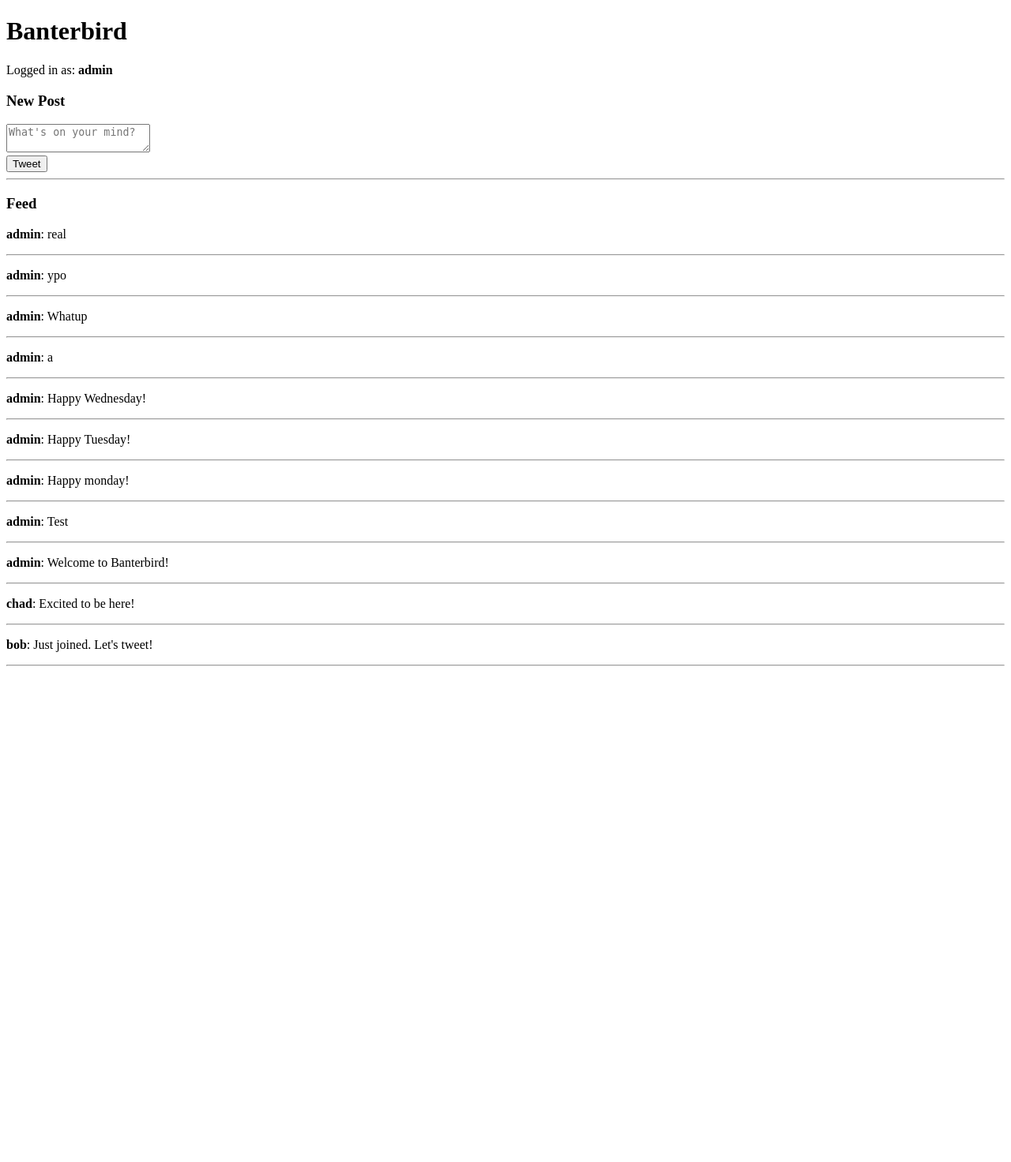
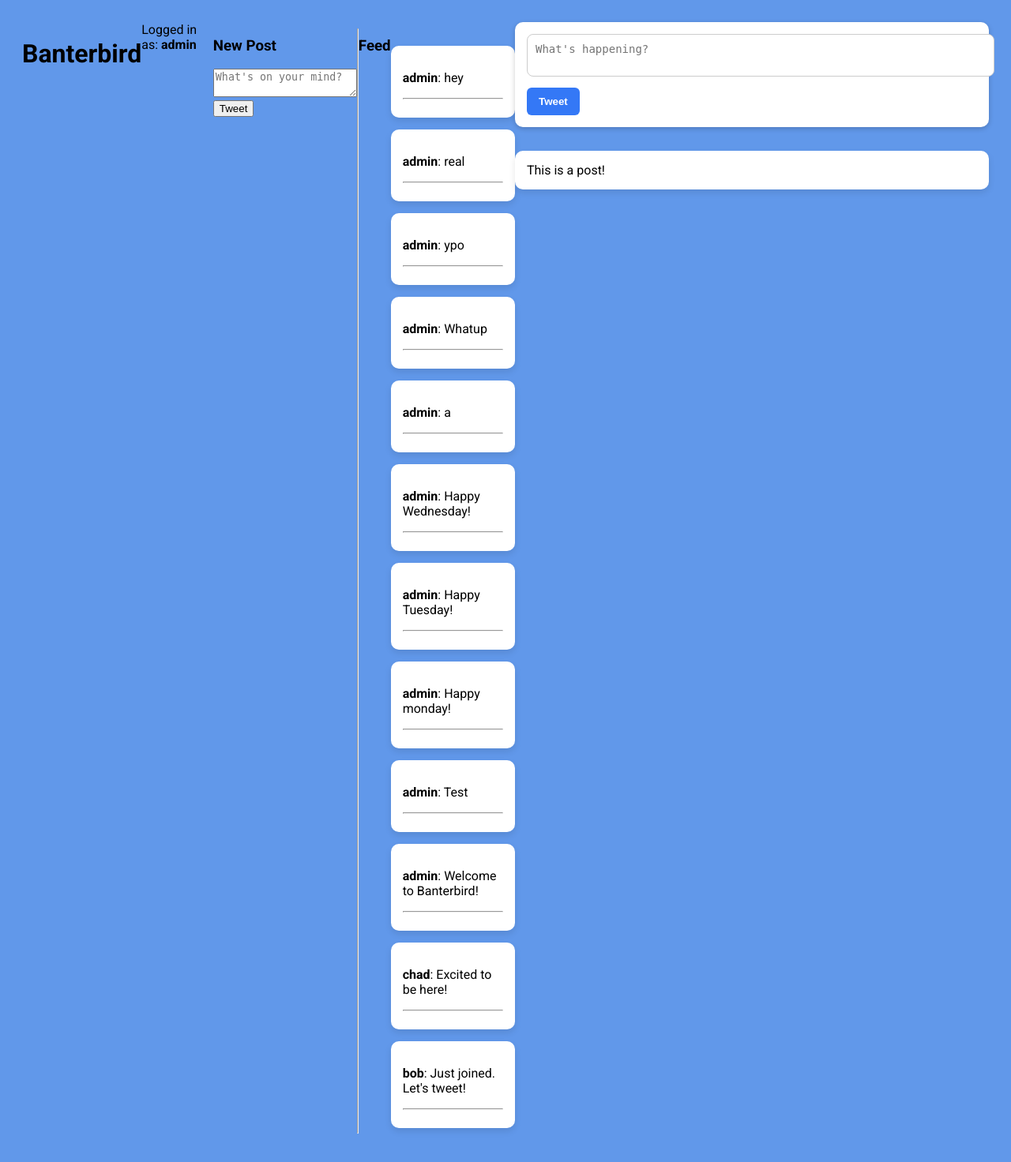
Before and after one commit to WillliamMack/banterbird, a Flask app: template templates/index.html in a window 1280 px wide. Shown: the whole page at 79% size. Before the commit the page ends 844 px from the top, so only its background shows below. Run offline with Flask 3, Linux system fonts and the light colour scheme; the template is opened without the code that fills it, so the values that code supplies are empty.

Commit message:
css changes

```diff
--- a/posts.json
+++ b/posts.json
@@ -1,4 +1,8 @@
 [
+    {
+        "username": "admin",
+        "message": "hey"
+    },
     {
         "username": "admin",
         "message": "real"
--- /dev/null
+++ b/static/js/style.css
@@ -0,0 +1,60 @@
+/* style.css */
+
+@import url('https://fonts.googleapis.com/css2?family=Roboto:wght@400;700&display=swap');
+
+body {
+    font-family: 'Roboto', sans-serif;
+    background-color: #6198ea;
+    padding: 20px;
+    display: flex;
+    justify-content: center;
+}
+
+.container {
+    max-width: 600px;
+    width: 100%;
+}
+
+#tweet-box {
+    background-color: #ffffff;
+    padding: 15px;
+    border-radius: 10px;
+    box-shadow: 0 2px 6px rgba(0, 0, 0, 0.2);
+    margin-bottom: 20px;
+}
+
+#tweet-box textarea {
+    width: 100%;
+    padding: 10px;
+    border-radius: 8px;
+    border: 1px solid #ccc;
+    resize: none;
+    font-size: 14px;
+}
+
+#tweet-box button {
+    margin-top: 10px;
+    background-color: #3478f6;
+    color: white;
+    border: none;
+    padding: 10px 15px;
+    border-radius: 6px;
+    cursor: pointer;
+    font-weight: bold;
+}
+
+#tweet-box button:hover {
+    background-color: #245edc;
+}
+
+#feed {
+    margin-top: 30px;
+}
+
+.post {
+    background-color: white;
+    padding: 15px;
+    margin-bottom: 15px;
+    border-radius: 10px;
+    box-shadow: 0 4px 8px rgba(0, 0, 0, 0.1);
+}
--- a/templates/index.html
+++ b/templates/index.html
@@ -3,6 +3,7 @@
 <head>
     <title>Banterbird</title>
     <script src="/static/js/app.js" defer></script>
+    <link rel="stylesheet" href="/static/css/style.css">
 </head>
 <body>
     <h1>Banterbird</h1>
@@ -18,6 +19,18 @@
     <h3>Feed</h3>
     <div id="feed"></div>
 
+    <div class="container">
+        <div id="tweet-box">
+            <textarea placeholder="What's happening?"></textarea>
+            <button>Tweet</button>
+        </div>
+        <div id="feed">
+            <div class="post">This is a post!</div>
+            <!-- more posts -->
+        </div>
+    </div>
+
+
     <template id="post-template">
         <div class="post">
             <p><strong class="username"></strong>: <span class="message"></span></p>
```
